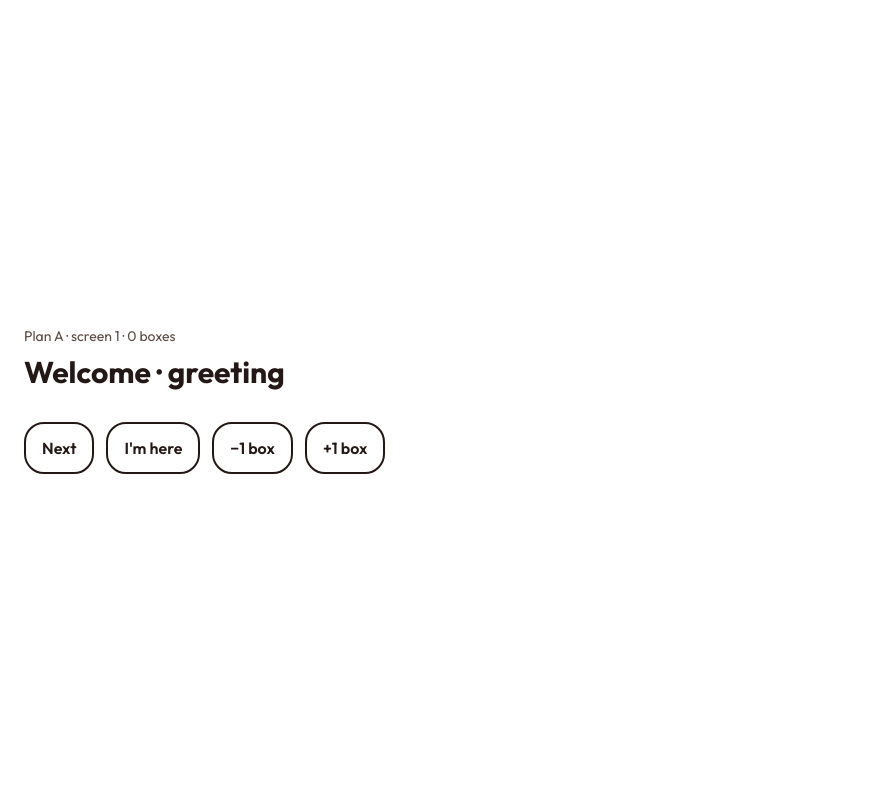
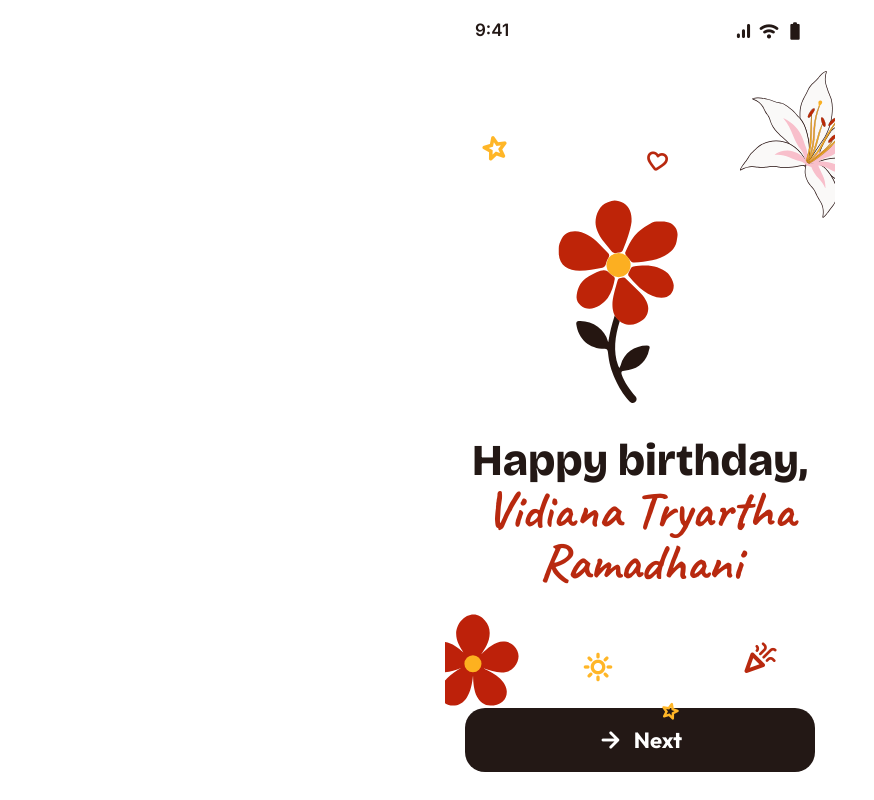
Before and after one commit to hilmiwicak/vidi-gilant, a React (Vite) app: page / in a window 1280 px wide. Shown: the whole page, without its empty margins (0-874 px from the left). Built offline with nearby package versions, Linux system fonts and the light colour scheme.

Commit message:
feat(hunt): build the Welcome screens
Phase 3. Adds the two approved Welcome Stages, the Start button's location and compass warm-up, and the router shell for the screens the next phases add.

```diff
--- a/src/App.tsx
+++ b/src/App.tsx
@@ -1,8 +1,10 @@
 import { useHunt } from './hunt/useHunt';
-import type { Screen } from './hunt/state';
+import type { HuntAction, HuntState, Screen } from './hunt/state';
+import { WelcomeGreeting } from './screens/WelcomeGreeting';
+import { WelcomeIntroduction } from './screens/WelcomeIntroduction';
 
-// Temporary shell: proves the state machine and localStorage reach React.
-// The approved Welcome and Mission screens replace it next.
+// Temporary shell: shows every screen the Welcome phases have not reached yet.
+// The approved Mission and Puzzle screens replace it next.
 function describe(screen: Screen): string {
   switch (screen.kind) {
     case 'welcome':
@@ -24,9 +26,15 @@ function describe(screen: Screen): string {
   }
 }
 
-export default function App() {
-  const { state, screen, dispatch } = useHunt();
-
+function DebugShell({
+  state,
+  screen,
+  dispatch,
+}: {
+  state: HuntState;
+  screen: Screen;
+  dispatch: (action: HuntAction) => void;
+}) {
   const button = 'rounded-control border-2 border-ink px-4 py-3 text-base font-semibold';
 
   return (
@@ -54,3 +62,17 @@ export default function App() {
     </main>
   );
 }
+
+export default function App() {
+  const { state, screen, dispatch } = useHunt();
+
+  if (screen.kind === 'welcome' && screen.stage === 'greeting') {
+    return <WelcomeGreeting onNext={() => dispatch({ type: 'advance' })} />;
+  }
+
+  if (screen.kind === 'welcome' && screen.stage === 'introduction') {
+    return <WelcomeIntroduction onStart={() => dispatch({ type: 'advance' })} />;
+  }
+
+  return <DebugShell state={state} screen={screen} dispatch={dispatch} />;
+}
--- /dev/null
+++ b/src/hunt/permissions.ts
@@ -0,0 +1,20 @@
+type OrientationWithPermission = typeof DeviceOrientationEvent & {
+  requestPermission?: () => Promise<unknown>;
+};
+
+function ignore() {
+  // The Pointer screen surfaces any failure later; this is only a warm-up.
+}
+
+/**
+ * The Welcome's Start button requests location and compass permission before
+ * the first Puzzle (docs/HUNT.md). iOS requires a user gesture for both, so
+ * this runs inside the button's click handler.
+ */
+export function requestPointerPermissions(): void {
+  if ('geolocation' in navigator) {
+    navigator.geolocation.getCurrentPosition(ignore, ignore, { enableHighAccuracy: true, timeout: 10_000 });
+  }
+
+  (DeviceOrientationEvent as OrientationWithPermission).requestPermission?.().catch(ignore);
+}
--- /dev/null
+++ b/src/screens/WelcomeGreeting.tsx
@@ -0,0 +1,50 @@
+import { FlowerLilyWhite, FlowerRedGold, FlowerSprigRedGold } from '../components/Art';
+import { ButtonPrimary } from '../components/ButtonPrimary';
+import { Ornament, Screen } from '../components/Screen';
+
+/** Welcome Stage 1, the approved "Welcome - Stage 1" frame. */
+export function WelcomeGreeting({ onNext }: { onNext: () => void }) {
+  return (
+    <Screen
+      ornaments={
+        <>
+          <Ornament icon="star" x={214} y={700} size={22} tone="gold" rotate={14} />
+          <Ornament icon="sunny" x={138} y={652} size={30} tone="gold" />
+          <Ornament icon="celebration" x={296} y={640} size={36} tone="red" />
+          <Ornament icon="favorite" x={200} y={150} size={24} tone="red" rotate={10} />
+          <Ornament icon="star" x={34} y={132} size={32} tone="gold" rotate={-12} />
+          <div className="absolute" style={{ left: -38, top: 598 }}>
+            <FlowerRedGold />
+          </div>
+          <div className="absolute" style={{ left: 288, top: 64 }}>
+            <FlowerLilyWhite />
+          </div>
+        </>
+      }
+    >
+      <div className="flex flex-1 flex-col justify-between px-5 pb-7">
+        <div className="flex flex-1 flex-col items-center justify-center gap-4">
+          <div className="flex w-full justify-center">
+            <FlowerSprigRedGold />
+          </div>
+          <div className="flex w-full flex-col items-center">
+            <h1 className="w-full text-center font-display text-[44px] font-extrabold leading-[1.05] text-ink">
+              Happy birthday,
+            </h1>
+            <p className="w-full text-center font-hand text-[52px] font-bold leading-none text-accent">
+              Vidiana Tryartha Ramadhani
+            </p>
+          </div>
+        </div>
+        <ButtonPrimary
+          icon="arrow_forward"
+          label="Next"
+          height={64}
+          labelClassName="text-[22px]"
+          className="w-full"
+          onClick={onNext}
+        />
+      </div>
+    </Screen>
+  );
+}
--- /dev/null
+++ b/src/screens/WelcomeIntroduction.tsx
@@ -0,0 +1,53 @@
+import { FlowerLilyWhite, FlowerRedGold } from '../components/Art';
+import { ButtonPrimary } from '../components/ButtonPrimary';
+import { Ornament, Screen } from '../components/Screen';
+import { requestPointerPermissions } from '../hunt/permissions';
+
+/** Welcome Stage 2, the approved "Welcome - Stage 2" frame. */
+export function WelcomeIntroduction({ onStart }: { onStart: () => void }) {
+  return (
+    <Screen
+      ornaments={
+        <>
+          <Ornament icon="star" x={290} y={640} size={22} tone="red" rotate={12} />
+          <Ornament icon="cake" x={210} y={690} size={30} tone="gold" rotate={8} />
+          <Ornament icon="celebration" x={160} y={638} size={27} tone="gold" flipX />
+          <Ornament icon="favorite" x={313} y={258} size={22} tone="gold" rotate={-8} />
+          <Ornament icon="star" x={34} y={112} size={30} tone="red" rotate={-10} />
+          <div className="absolute" style={{ left: -44, top: 590 }}>
+            <FlowerLilyWhite />
+          </div>
+          <div className="absolute" style={{ left: 290, top: 66 }}>
+            <FlowerRedGold />
+          </div>
+        </>
+      }
+    >
+      <div className="flex flex-1 flex-col gap-5 px-5 pb-7">
+        <div className="flex flex-1 flex-col justify-center gap-5">
+          <h1 className="w-full font-display text-[44px] font-extrabold leading-[1.05] text-ink">
+            guess what&apos;s waiting for you...
+          </h1>
+          <p className="w-full text-[20px] font-medium leading-[1.35] text-ink">
+            We&apos;re going on a little adventure today. I&apos;ve picked a few Stops for you. Somewhere that has a
+            significant meaning for the both of us, or somewhere important. Each Stop gives you a Puzzle for the next
+            one, and if a Puzzle has you stuck, ask for a Clue. Nobody&apos;s counting. I won&apos;t say much about
+            where we&apos;re going. I&apos;m just here to keep you company.
+          </p>
+          <p className="w-full font-hand text-[38px] font-bold leading-[1.05] text-accent">Good luck, and have fun!</p>
+        </div>
+        <ButtonPrimary
+          icon="explore"
+          label="Start"
+          height={64}
+          labelClassName="text-[22px]"
+          className="w-full"
+          onClick={() => {
+            requestPointerPermissions();
+            onStart();
+          }}
+        />
+      </div>
+    </Screen>
+  );
+}
```
